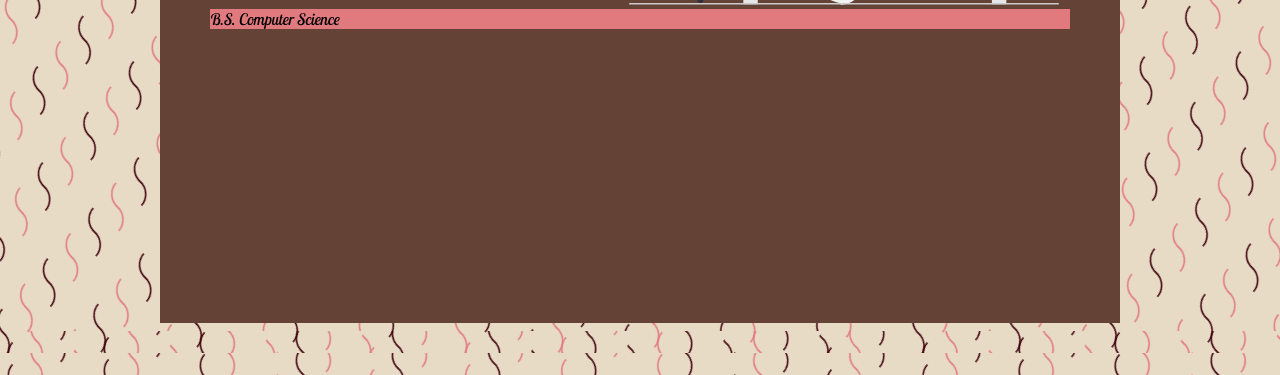
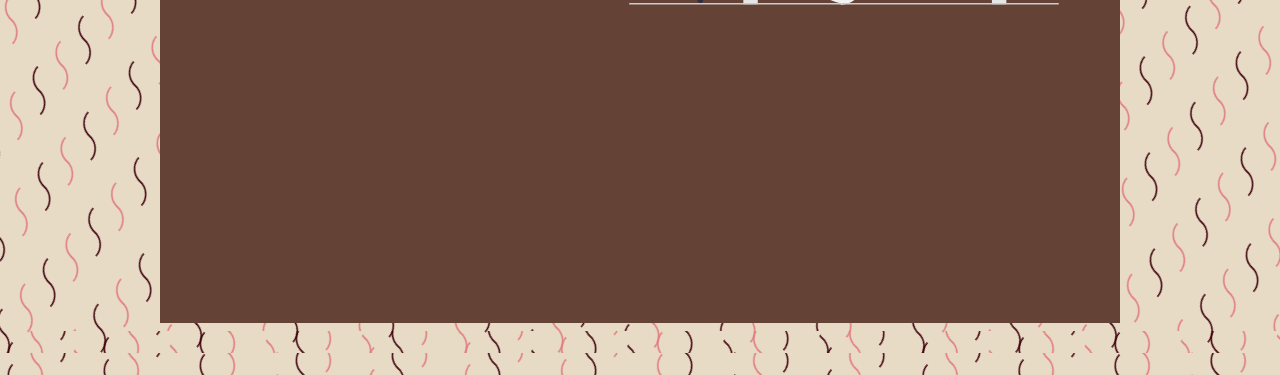
Before and after one commit to slpop/html-css-js-site, a plain HTML site: page index.html in a window 1280 px wide. Shown: the part 425-800 px from the top of the page. Drawn offline with Linux system fonts and the light colour scheme.

Commit message:
update index.html

```diff
--- a/index.html
+++ b/index.html
@@ -49,7 +49,7 @@
                 <div class="main__img--container">
                     <img src="images/undraw_proud_coder.svg" alt="pic" id="main__img">
                 </div>
-                <div class="main__bottom">B.S. Computer Science</div>
+                <div class="main__bottom"></div>
             </div>
         </div>
         <div class="footer"></div>
```
Also changed, not shown: images/undraw_static_website.svg (added).
